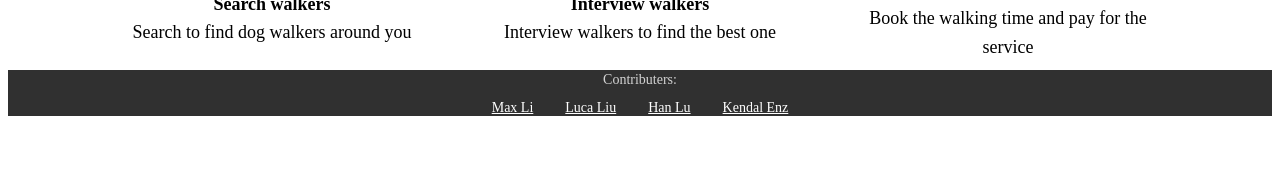
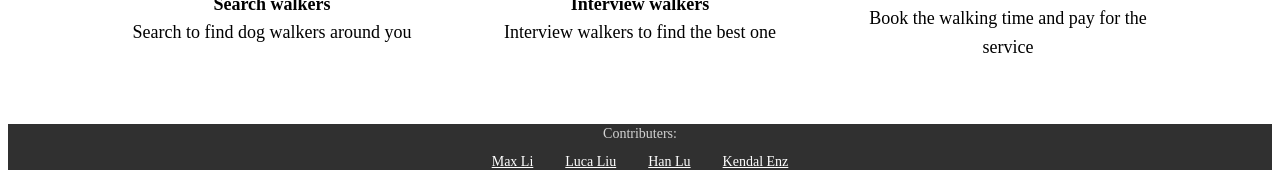
Before and after one commit to imlifewilling/capstoneproject-dogwalker, a React app: page /#/ in a window 1280 px wide. Shown: the part 707-882 px from the top of the page. Before the commit the page ends 831 px from the top, so only its background shows below. Built offline with nearby package versions, Linux system fonts and the light colour scheme; no server answers; the HTML template or start-up script is replaced by a standard one.

Commit message:
fixed the footer

```diff
--- a/src/Components/App.js
+++ b/src/Components/App.js
@@ -30,9 +30,9 @@ const App = ()=> {
   }, []);
 
   return (
-
     <ThemeProvider theme={Theme}>
       <Nav />
+      <div style={{minHeight:'80vh'}}>
       <Routes>
         <Route path='/' element={<Home />} />
         <Route path='/services' element={<Service />} />
@@ -46,6 +46,7 @@ const App = ()=> {
         <Route path="/owner/:id" element={<Owners/>}/>
         <Route path="/walkers/:id/services" element={<MyServices />} />
       </Routes>
+      </div>
       <Footer />
     </ThemeProvider>
   );
--- a/src/Components/Footer.js
+++ b/src/Components/Footer.js
@@ -1,16 +1,17 @@
 import React from 'react';
 import { styled } from '@mui/material/styles';
 import { Typography, Grid } from '@mui/material';
-const StyledFooter = styled('div')`
-  position: relative,
-  bottom: 0,
-  left:0,
-  width: 100%;
-  background-color: #303030;
-  text-align: center;
-  margin-top: 0;
-  padding: 5 0 20 0;
-`;
+const StyledFooter = styled('div')({
+  position: "relative",
+  bottom: "0",
+  left:'0',
+  right: '100',
+  width: '100%',
+  backgroundColor: "#303030",
+  textAlign: "center",
+  marginTop: "0",
+  padding: "5 0 20 0",
+});
 
 const Footer = () => {
   return (
--- a/src/Components/MyServices.js
+++ b/src/Components/MyServices.js
@@ -1,7 +1,7 @@
 import React, { useEffect } from "react";
 import { useSelector } from "react-redux";
 import { useParams } from "react-router-dom";
-import MyServicesCard from './ServiceCard';
+import MyServicesCard from './MyServicesCard';
 import { Box } from "@mui/material";
 
 const MyServices = () => {
@@ -14,7 +14,7 @@ const MyServices = () => {
         <>
             <h1>My Services {auth?.firstname}</h1>
             <Box sx={{display:'flex', flexDirection:'row', justifyContent: 'space-around'}}>
-                <Box sx={{flex:'1'}}>
+                <Box sx={{flex:'3'}}>
                     {
                         filteredServices.map((service, idx)=>{
                             return (
@@ -23,7 +23,7 @@ const MyServices = () => {
                         })
                     }
                 </Box>
-                <Box sx={{flex:'1'}}>
+                <Box sx={{flex:'2'}}>
                     <h1>Form</h1>
                 </Box>
             </Box>
--- a/src/Components/MyServicesCard.js
+++ b/src/Components/MyServicesCard.js
@@ -4,7 +4,7 @@ import Card from '@mui/material/Card';
 import CardContent from '@mui/material/CardContent';
 import CardMedia from '@mui/material/CardMedia';
 import Typography from '@mui/material/Typography';
-import { CardActionArea, Box } from '@mui/material';
+import { CardActionArea, Box, Button } from '@mui/material';
 import { Link } from 'react-router-dom';
 
 const MyServicesCard = (props) => {
@@ -14,14 +14,12 @@ const MyServicesCard = (props) => {
     return (
         <>
             <Card variant='outlined' sx={{ width: 'auto', height: '200', margin: '10px' }}>
-                {/* <CardActionArea component={Link} to={`/services/${service?.id}`}> */}
                 <CardActionArea component={Link} to={`/walker/${service?.userId}`}>
                     <Box sx={{display: 'flex', flexDirection: 'row'}}>
                         <Box sx={{height:'200', width:'200'}}>
                             <CardMedia
                             component="img"
                             height="200"
-                            // image="https://picsum.photos/200/200"
                             image={users?.filter(ele=>ele.id===service?.userId)[0]?.avatar || "https://picsum.photos/200/200"}
                             alt={service?.id}
                             sx={{objectFit:'contain', width:'200'}}
@@ -42,8 +40,6 @@ const MyServicesCard = (props) => {
                             <Typography variant="body2" color="text.secondary">
                             <span style={{color:'black'}}>Dog Size:</span> {service?.serviceDogsize}
                             </Typography>
-                        </CardContent>
-                        <CardContent sx={{width: '20%'}}>
                             <Typography variant="body2" color="text.secondary">
                             <span style={{color:'black'}}>Price:</span> $ {service?.price}
                             </Typography>
@@ -55,6 +51,10 @@ const MyServicesCard = (props) => {
                                 }
                             </Typography>
                         </CardContent>
+                        <CardContent sx={{width: '10%'}}>
+                            <Button>Edit</Button>
+                            <Button>Delete</Button>
+                        </CardContent>
                     </Box>
                 </CardActionArea>
             </Card>
--- a/static/styles.css
+++ b/static/styles.css
@@ -1,6 +1,7 @@
 body {
   font-family: verdana;
   margin: 0;
+  min-height: 100vh;
 }
 
 form {
```
